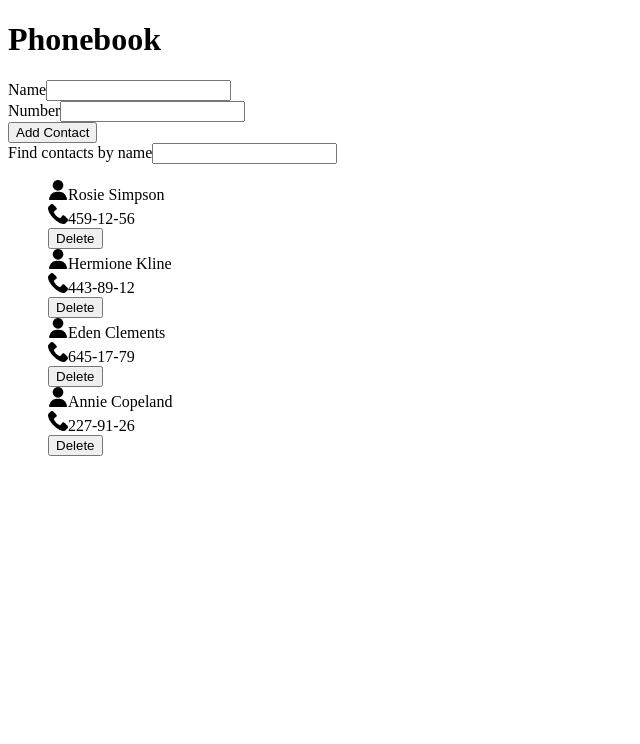
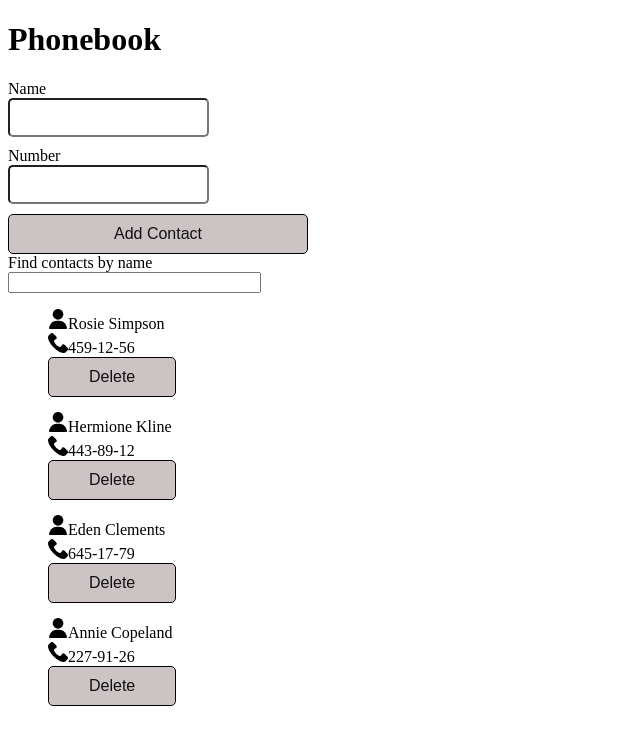
Before and after one commit to Liza-Aleks1108/goit-react-hw-03, a React (Vite) app: page / in a window 1280 px wide. Shown: the top 744 px of the page, without its empty margins (0-640 px from the left). Built offline with nearby package versions, Linux system fonts and the light colour scheme.

Commit message:
final
Add css

```diff
--- a/src/components/App/App.module.css
+++ b/src/components/App/App.module.css
@@ -0,0 +1,6 @@
+.app {
+  display: flex;
+  width: 40%;
+  flex-direction: column;
+  gap: 20px;
+}
--- a/src/components/Contact/Contact.jsx
+++ b/src/components/Contact/Contact.jsx
@@ -1,9 +1,10 @@
 import userImage from "./img/user.png";
 import phoneImage from "./img/phone.png";
+import css from "../Contact/Contact.module.css";
 
 function Contact({ contact, onDelete }) {
   return (
-    <li>
+    <li className={css.ContactItem}>
       <img src={userImage} width={20} alt="user" />
       <span>{contact.name}</span> <br />
       <img src={phoneImage} width={20} alt="phone" />
--- a/src/components/Contact/Contact.module.css
+++ b/src/components/Contact/Contact.module.css
@@ -0,0 +1,4 @@
+.ContactItem {
+  display: block;
+  margin-top: 15px;
+}
--- a/src/components/ContactForm/ContactForm.jsx
+++ b/src/components/ContactForm/ContactForm.jsx
@@ -2,6 +2,7 @@ import React from "react";
 import { Formik, Form, Field, ErrorMessage } from "formik";
 import * as Yup from "yup";
 import { nanoid } from "nanoid";
+import css from "./ContactForm.module.css";
 
 // Схема валидации с помощью Yup
 const validationSchema = Yup.object({
@@ -30,18 +31,20 @@ function ContactForm({ onSubmit }) {
         resetForm(); // Сбрасываем форму после добавления контакта
       }}
     >
-      <Form>
+      <Form className={css.contactForm}>
         <div>
-          <label htmlFor="name">Name</label>
+          <label htmlFor="name">Name</label> <br />
           <Field name="name" type="text" />
           <ErrorMessage name="name" component="div" className="error" />
         </div>
         <div>
-          <label htmlFor="number">Number</label>
+          <label htmlFor="number">Number</label> <br />
           <Field name="number" type="text" />
           <ErrorMessage name="number" component="div" className="error" />
         </div>
-        <button type="submit">Add Contact</button>
+        <button type="submit" className={css.addButton}>
+          Add Contact
+        </button>
       </Form>
     </Formik>
   );
--- a/src/components/ContactForm/ContactForm.module.css
+++ b/src/components/ContactForm/ContactForm.module.css
@@ -0,0 +1,12 @@
+.contactForm {
+  display: flex;
+  flex-direction: column;
+  width: 300px;
+}
+
+.contactForm input,
+.contactForm textarea {
+  padding: 10px;
+  border-radius: 5px;
+  margin-bottom: 10px;
+}
--- a/src/components/ContactList/ContactList.jsx
+++ b/src/components/ContactList/ContactList.jsx
@@ -1,8 +1,9 @@
 import Contact from "../Contact/Contact";
+import css from "../ContactList/ContactList.module.css";
 
 function ContactList({ contacts, onDelete }) {
   return (
-    <ul>
+    <ul className="css.contactList">
       {contacts.map((contact) => (
         <Contact key={contact.id} contact={contact} onDelete={onDelete} />
       ))}
--- a/src/components/ContactList/ContactList.module.css
+++ b/src/components/ContactList/ContactList.module.css
@@ -0,0 +1,6 @@
+.contactList {
+  display: flex;
+  flex-direction: column;
+  width: 300px;
+  justify-content: flex-start;
+}
--- a/src/components/SearchBox/SearchBox.jsx
+++ b/src/components/SearchBox/SearchBox.jsx
@@ -1,11 +1,12 @@
 import React from "react";
 import { Formik, Form, Field } from "formik";
+import css from "./SearchBox.module.css";
 
 function SearchBox({ onSearch }) {
   return (
     <Formik initialValues={{ search: "" }} onSubmit={() => {}}>
       {({ handleChange, values }) => (
-        <Form>
+        <Form className={css.searcForm}>
           <label htmlFor="search">Find contacts by name</label>
           <Field
             name="search"
--- a/src/components/SearchBox/SearchBox.module.css
+++ b/src/components/SearchBox/SearchBox.module.css
@@ -0,0 +1,5 @@
+.searcForm {
+  display: flex;
+  flex-direction: column;
+  width: 20%;
+}
--- a/src/index.css
+++ b/src/index.css
@@ -1,3 +1,28 @@
 ul {
   list-style-type: none;
 }
+
+button {
+  display: block;
+  background-color: #ccc4c4;
+  color: rgb(17, 17, 17);
+  border: solid 1px black;
+  border-radius: 5px;
+  padding: 10px 40px;
+  cursor: pointer;
+  font-size: 16px;
+  transition: background-color 0.3s ease;
+  text-align: center;
+}
+
+button:hover {
+  background-color: #ffffff; /* Darker coral color on hover */
+}
+
+button:focus {
+  outline: none; /* Remove default focus outline */
+}
+
+button:active {
+  background-color: #ffffff; /* Even darker coral color when button is clicked */
+}
```
